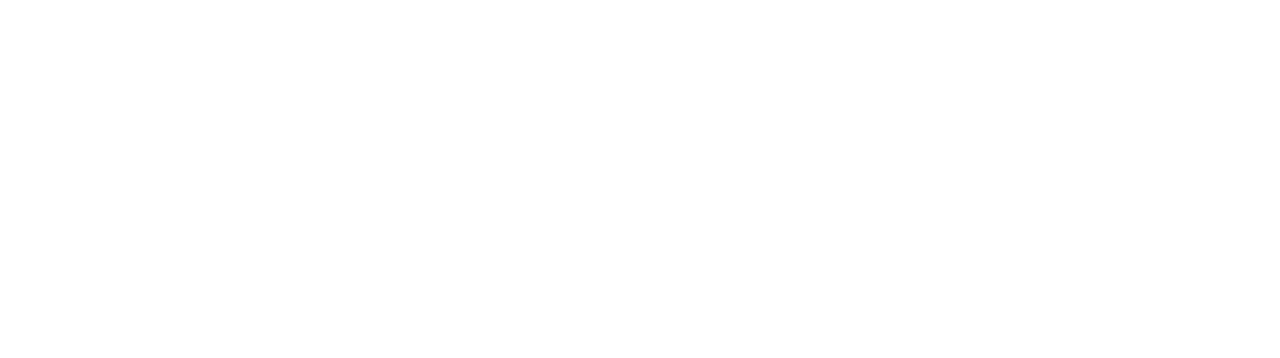
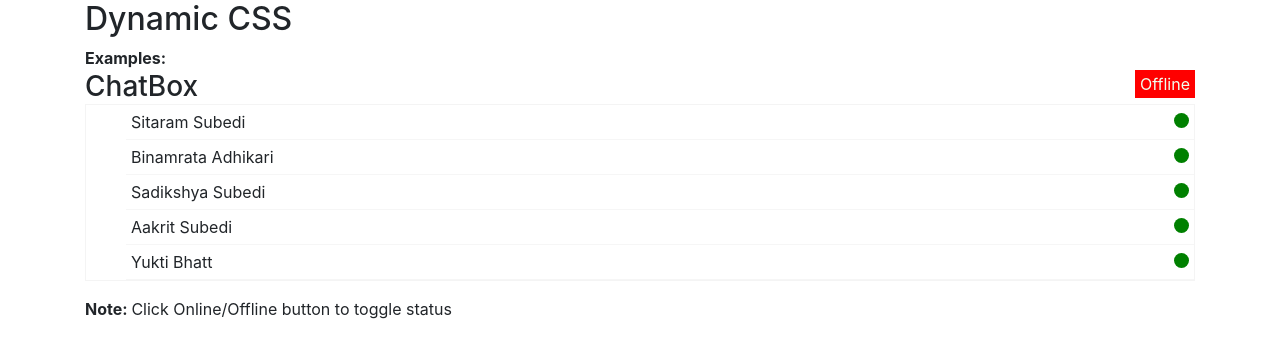
Before and after one commit to aakritsubedi/learning-vuejs, a Vue app: page /basic/dynamicCSS in a window 1280 px wide. Shown: the top 358 px of the page. Built offline with nearby package versions, Linux system fonts and the light colour scheme.

Commit message:
Dynamic CSS

```diff
--- a/src/router/index.js
+++ b/src/router/index.js
@@ -8,6 +8,7 @@
 import EventsInVue from "@/views/3Events.vue";
 import TwoWayDataBinding from "@/views/4TwoWayDataBindingDataBinding.vue";
 import ComputedProperties from "@/views/5ComputedProperties.vue";
+import DynamicCSS from "@/views/6DynamicCSS.vue";
 
 Vue.use(Router);
 
@@ -45,6 +46,11 @@
     path: "/basic/computedProperties",
     name: "ComputedProperties",
     component: ComputedProperties
+  },
+  {
+    path: "/basic/dynamicCSS",
+    name: "DynamicCSS",
+    component: DynamicCSS
   }
 ];
 
--- /dev/null
+++ b/src/views/6DynamicCSS.vue
@@ -0,0 +1,87 @@
+<template>
+  <div class="container">
+    <h2>Dynamic CSS</h2>
+    <b>Examples:</b>
+    <br />
+    <span class="h3">ChatBox</span>
+    <button @click="changeStatus" class="float-right" :class="{red: online, green:offline}">{{title}}</button>
+    <ul class="chatbox">
+      <li>Sitaram Subedi <div :class="{online: online, offline: offline}"></div></li>
+      <li>Binamrata Adhikari <div :class="{online: online, offline: offline}"></div></li>
+      <li>Sadikshya Subedi <div :class="{online: online, offline: offline}"></div></li>
+      <li>Aakrit Subedi <div :class="{online: online, offline: offline}"></div></li>
+      <li>Yukti Bhatt <div :class="{online: online, offline: offline}"></div></li>
+    </ul>
+    <b>Note: </b> <span>Click Online/Offline button to toggle status</span>
+  </div>
+</template>
+
+<script>
+export default {
+  name: "DynamicCSS",
+  data: function() {
+    return {
+      title: 'Offline',
+      online: true,
+      offline: false
+    }
+  },
+  methods: {
+    changeStatus: function() {
+      if(this.online) {
+        this.title= 'Online';
+        this.online = false;
+        this.offline = true;
+      }
+      else{
+        this.title = 'Offline'
+        this.online = true;
+        this.offline = false;
+      }
+    }
+  }
+};
+</script>
+
+<style scoped>
+ .chatbox {
+   border: 1px solid #f4f4f4;
+   list-style: none;
+ }
+ .chatbox li {
+   padding: 5px;
+   border-bottom: 1px solid #f6f6f6;
+ }
+ .chatbox li:hover {
+   background-color: #f4f4f4;
+ }
+ .online {
+   display: inline-block;
+   background-color: green;
+   height: 15px;
+   width: 15px;
+   border-radius: 50%;
+   margin: 3px 0;
+   float: right;
+ }
+  .offline {
+   display: inline-block;
+   background-color: red;
+   height: 15px;
+   width: 15px;
+   border-radius: 50%;
+   margin: 3px 0;
+   float: right;
+ }
+ button {
+   padding: 2px 5px;
+   border: none;
+   color: honeydew;
+ }
+ .red {
+   background-color: red;
+ }
+ .green {
+   background-color: green;
+ }
+</style>
--- a/src/views/Dashboard.vue
+++ b/src/views/Dashboard.vue
@@ -33,8 +33,8 @@
         {sn: 3, title: 'Basic: Data Binding', code: '#', link:'/basic/dataBinding'},
         {sn: 4, title: 'Basic: Events', code: '#', link:'/basic/eventsInVue'},
         {sn: 5, title: 'Basic: Two way data binding', code: '#', link:'/basic/twoWayDataBinding'},
-        {sn: 6, title: 'Basic: Computed Properties', code: '#', link:'/basic/computedProperties'}
-
+        {sn: 6, title: 'Basic: Computed Properties', code: '#', link:'/basic/computedProperties'},
+        {sn: 7, title: 'Basic: Dynamic CSS', code: '#', link:'/basic/dynamicCSS'}
       ]
     }
   }
```
